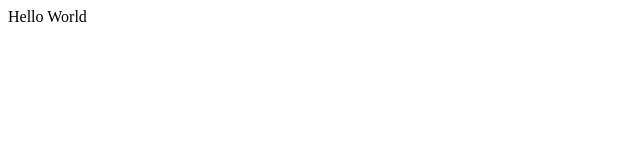
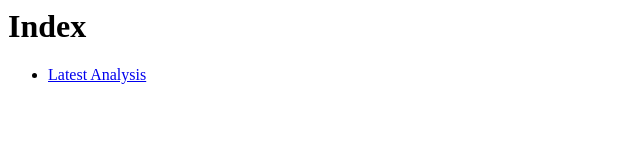
Before and after one commit to roblevine/COVID-Analysis, a plain HTML site: page docs/index.html in a window 1280 px wide. Shown: the whole page, without its empty margins (0-640 px from the left). Drawn offline with Linux system fonts and the light colour scheme.

Commit message:
Update index.html

```diff
--- a/docs/index.html
+++ b/docs/index.html
@@ -1 +1,13 @@
-<html><body><p>Hello World</p></body></html>
+<html>
+  <head>
+    <title>COVID Analysis - Index</title>
+  </head>
+  <body>
+    <h1>Index</h1>
+      <p>
+        <ul>
+          <li><a href="latest-analysis.html">Latest Analysis</a></li>
+        </ul>
+    </p>
+  </body>
+</html>
```
